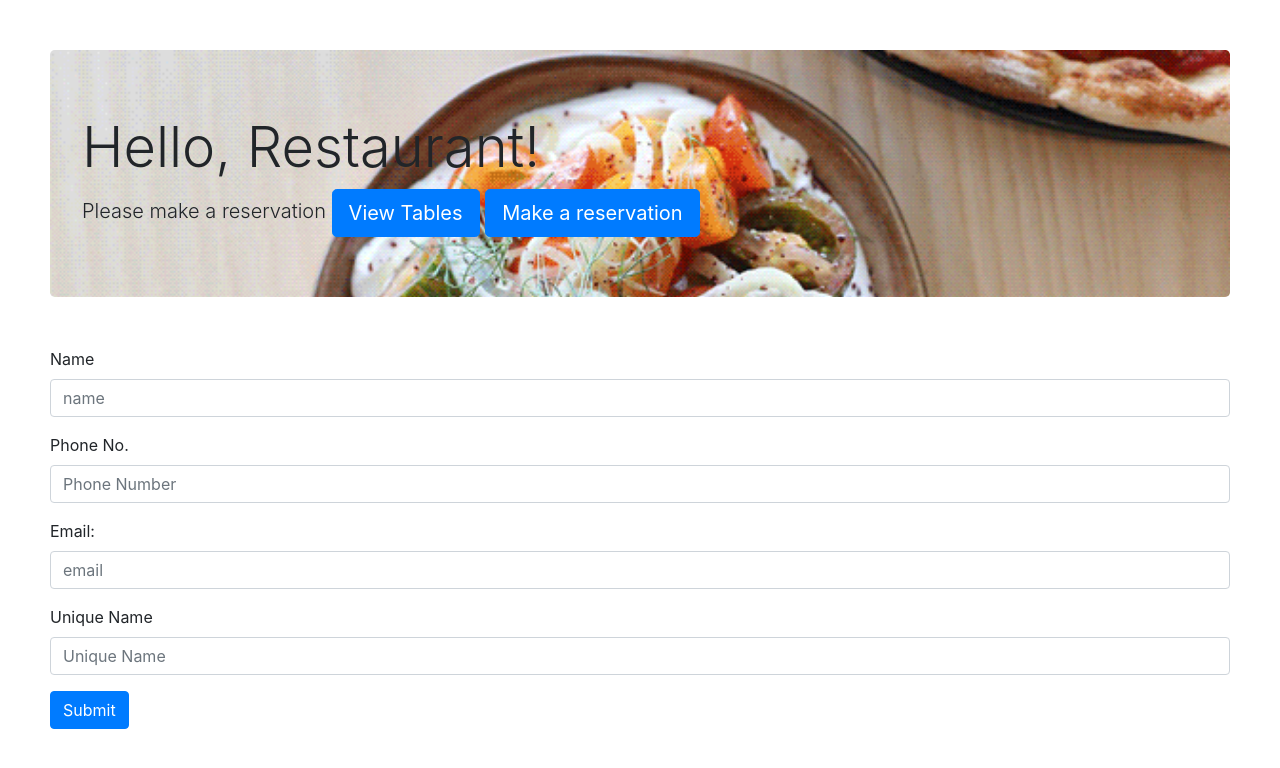
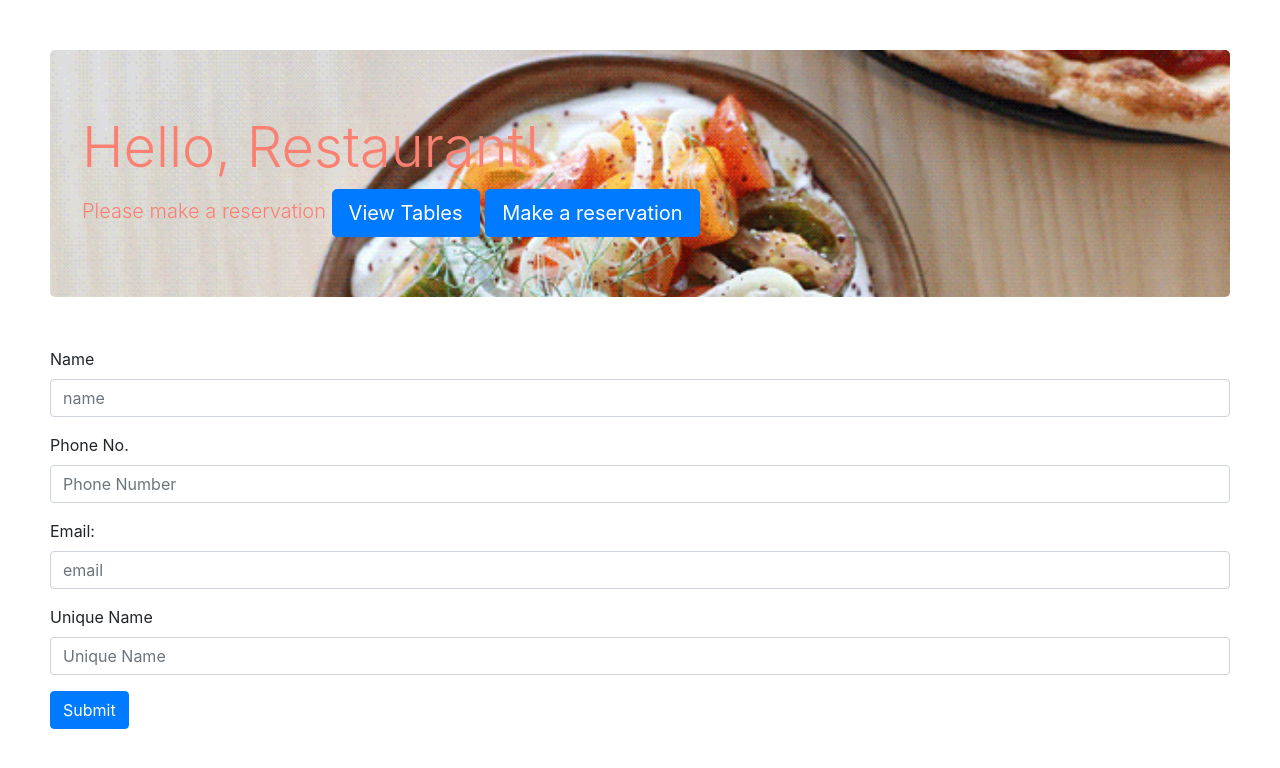
Before and after one commit to Cameroncbrownjr/reservation-app, a website: page index.html in a window 1280 px wide. Drawn offline with nearby package versions, Linux system fonts and the light colour scheme.

Commit message:
changed jumbotron font color

```diff
--- a/asset/style.css
+++ b/asset/style.css
@@ -6,6 +6,7 @@
     margin: 50px;
     height: 247px;
     align-content: center;
+    color: salmon;
 }
 
 form {
```
Also changed, not shown: add.html (+6 -4 lines).
